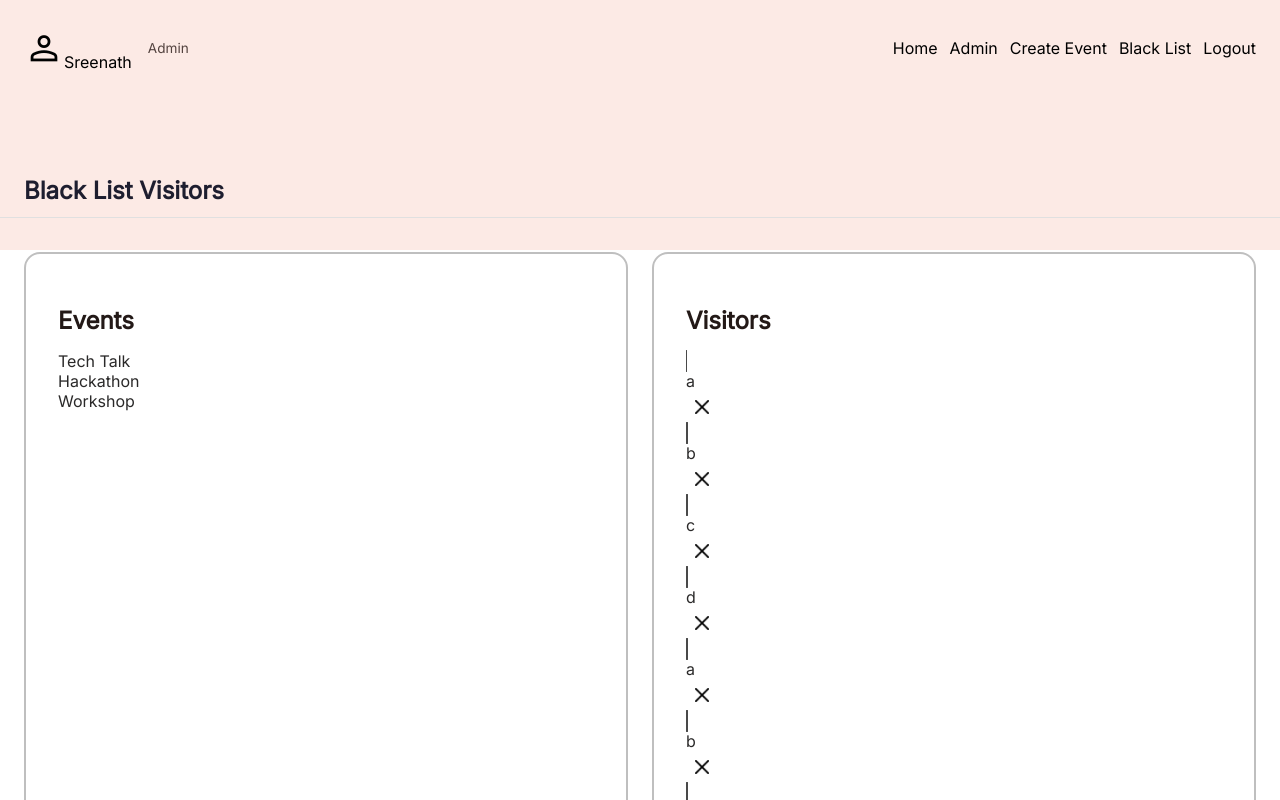
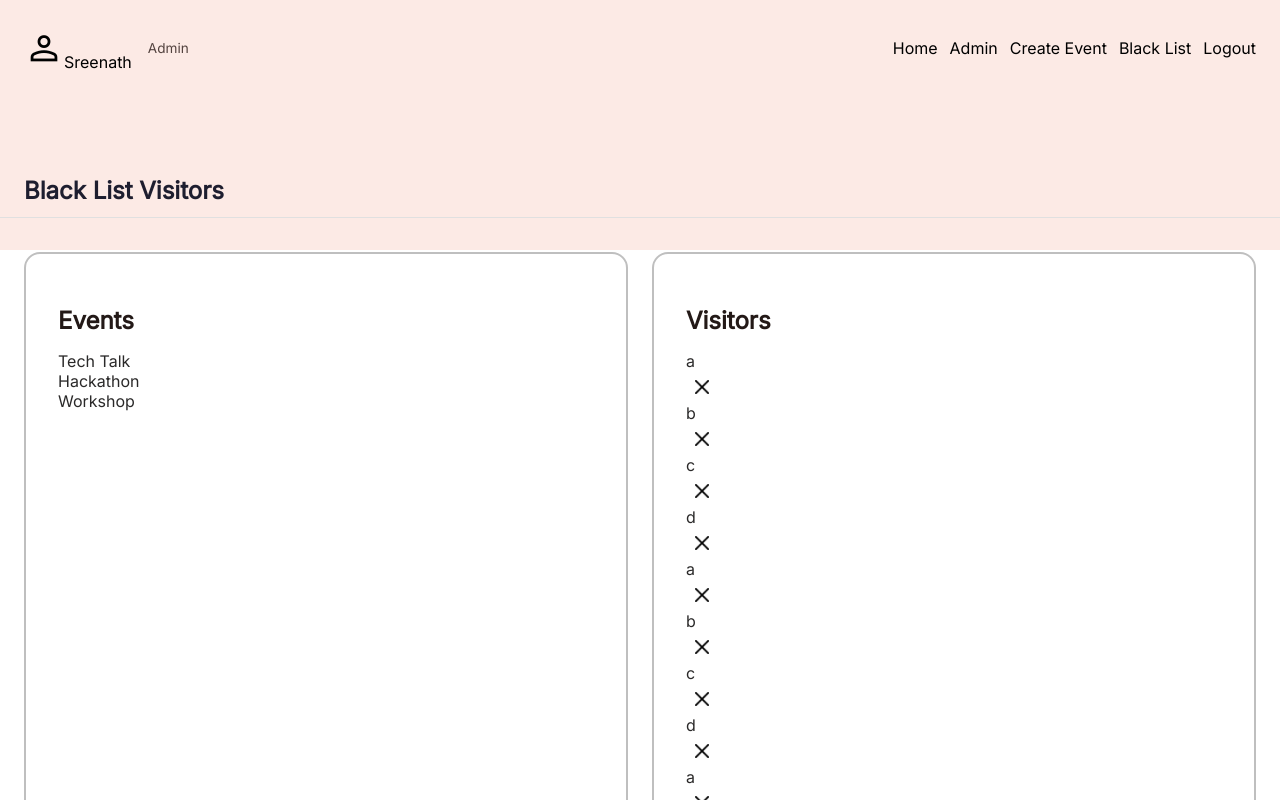
Before and after one commit to SreenathKarthick11/Eagle, a React (Vite) app in the folder frontend/: page /black-list in a window 1280 px wide. Built offline with nearby package versions, Linux system fonts and the light colour scheme.

Commit message:
Frontend: Slightly simplified CSS for blacklists.

```diff
--- a/frontend/src/pages/styles/BlackList.css
+++ b/frontend/src/pages/styles/BlackList.css
@@ -1,4 +1,3 @@
-/* Container */
 .blacklist-container {
   display: flex;
   background-color: #ffffff;
@@ -14,7 +13,6 @@
   padding-left: 24px;
 }
 
-/* Panels */
 .left-panel,
 .right-panel {
   flex: 1;
@@ -26,7 +24,6 @@
   color: rgba(15, 14, 14, 0.887);
 }
 
-/* Headings */
 .left-panel h2,
 .right-panel h2 {
   margin-bottom: 16px;
@@ -47,7 +44,8 @@ md-list {
 }
 
 /* List item styling */
-md-list-item {
+
+/* md-list-item {
   --md-list-item-container-color: #ffffff;
   --md-list-item-label-text-color: #1e1e2f;
   border: 1.5px solid #494949;
@@ -55,14 +53,15 @@ md-list-item {
   border-radius: 12px;
   width: 95%;
   transition: transform 0.15s ease, box-shadow 0.15s ease;
-}
+} */
 
 /* Hover effect */
-md-list-item:hover {
+
+/* md-list-item:hover {
   transform: translateY(-2px);
   border: 0px;
   box-shadow: 0 4px 12px rgba(0, 0, 0, 0.2);
-}
+} */
 
 /* Delete button */
 .delete-btn {
@@ -89,13 +88,15 @@ md-list-item:hover {
 }
 
 /* Optional: scroll if long list */
-md-list {
+
+/* md-list {
   max-height: 480px;
   overflow-y: auto;
-}
+} */
 
 /* Scroll */
 /* Scrollbar for md-list */
+
 md-list::-webkit-scrollbar {
   padding-left: 5px;
   width: 8px;
@@ -107,6 +108,7 @@ md-list::-webkit-scrollbar-track {
 }
 
 /* Thumb (the draggable part) */
+
 md-list::-webkit-scrollbar-thumb {
   background: rgba(100, 100, 120, 0.4);
   border-radius: 10px;
@@ -114,6 +116,7 @@ md-list::-webkit-scrollbar-thumb {
 }
 
 /* Hover effect */
-md-list::-webkit-scrollbar-thumb:hover {
+
+/* md-list::-webkit-scrollbar-thumb:hover {
   background: rgba(100, 100, 120, 0.7);
-}
+} */
```
